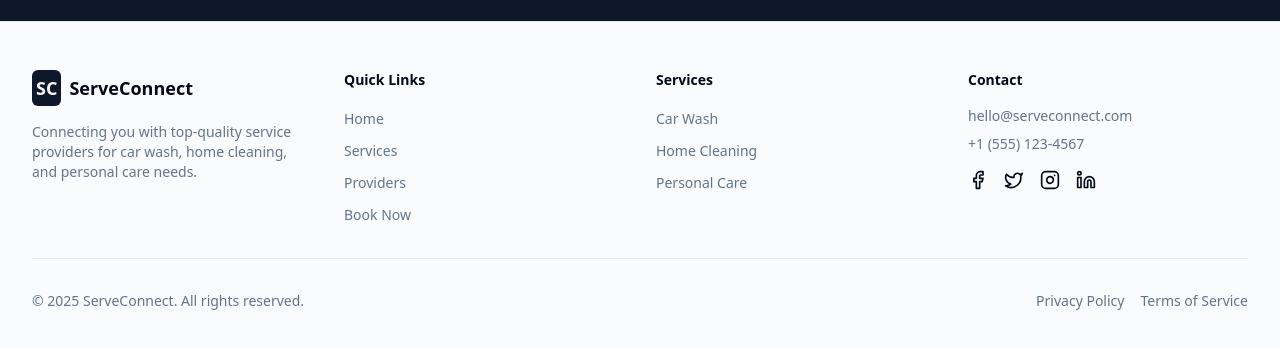
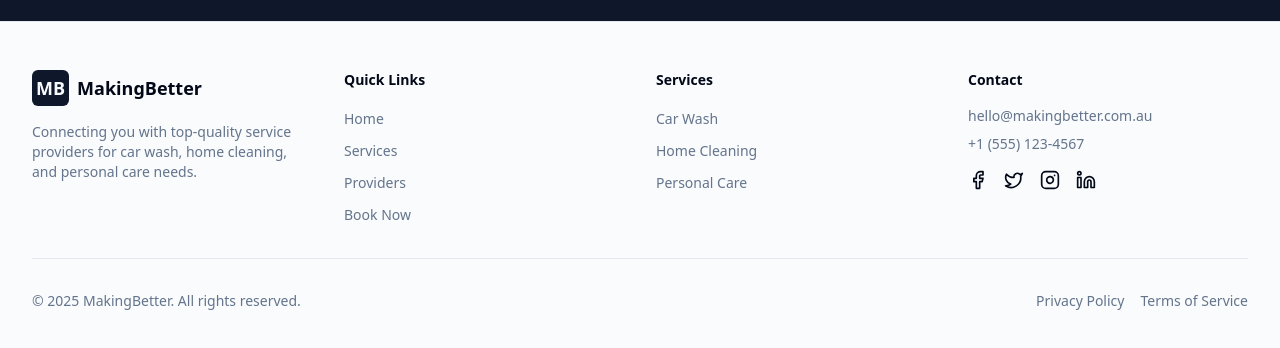
Before and after one commit to shrijan-code/makingbetter, a React (Vite) app: page / in a window 1280 px wide. Shown: the part 2304-2652 px from the top of the page. Built offline with nearby package versions, Linux system fonts and the light colour scheme.

Commit message:
Rename app and update domain
Rename the app to "makingbetter" and update the domain to "makingbetter.com.au".

```diff
--- a/index.html
+++ b/index.html
@@ -1,11 +1,12 @@
+
 <!DOCTYPE html>
 <html lang="en">
   <head>
     <meta charset="UTF-8" />
     <meta name="viewport" content="width=device-width, initial-scale=1.0" />
-    <title>last-request-tracker</title>
-    <meta name="description" content="Lovable Generated Project" />
-    <meta name="author" content="Lovable" />
+    <title>MakingBetter</title>
+    <meta name="description" content="Connecting service providers with customers for car wash, cleaning, and personal care services" />
+    <meta name="author" content="MakingBetter" />
     <meta property="og:image" content="/og-image.png" />
   </head>
 
--- a/src/components/layout/Footer.tsx
+++ b/src/components/layout/Footer.tsx
@@ -9,8 +9,8 @@ const Footer = () => {
         <div className="grid grid-cols-1 md:grid-cols-4 gap-8">
           <div className="space-y-4">
             <Link to="/" className="flex items-center gap-2 font-bold text-lg">
-              <span className="inline-block bg-primary text-primary-foreground p-1 rounded-md">SC</span>
-              ServeConnect
+              <span className="inline-block bg-primary text-primary-foreground p-1 rounded-md">MB</span>
+              MakingBetter
             </Link>
             <p className="text-muted-foreground text-sm max-w-xs">
               Connecting you with top-quality service providers for car wash, home cleaning, and personal care needs.
@@ -39,7 +39,7 @@ const Footer = () => {
           <div>
             <h3 className="text-sm font-semibold mb-4">Contact</h3>
             <ul className="space-y-2 text-sm text-muted-foreground">
-              <li>hello@serveconnect.com</li>
+              <li>hello@makingbetter.com.au</li>
               <li>+1 (555) 123-4567</li>
               <li className="pt-2 flex items-center gap-4">
                 <a href="#" className="text-foreground hover:text-primary"><Facebook className="h-5 w-5" /></a>
@@ -53,7 +53,7 @@ const Footer = () => {
 
         <div className="border-t mt-8 pt-8 flex flex-col md:flex-row justify-between items-center gap-4">
           <p className="text-sm text-muted-foreground">
-            © {new Date().getFullYear()} ServeConnect. All rights reserved.
+            © {new Date().getFullYear()} MakingBetter. All rights reserved.
           </p>
           <div className="flex items-center gap-4 text-sm text-muted-foreground">
             <a href="#" className="hover:text-foreground">Privacy Policy</a>
--- a/src/components/layout/Navbar.tsx
+++ b/src/components/layout/Navbar.tsx
@@ -24,7 +24,7 @@ const Navbar = () => {
           <span className="bg-primary text-primary-foreground p-1 rounded-md">
             <Smartphone className="h-6 w-6" />
           </span>
-          <span>ServeConnect</span>
+          <span>MakingBetter</span>
         </Link>
 
         {/* Mobile Menu Toggle */}
```
